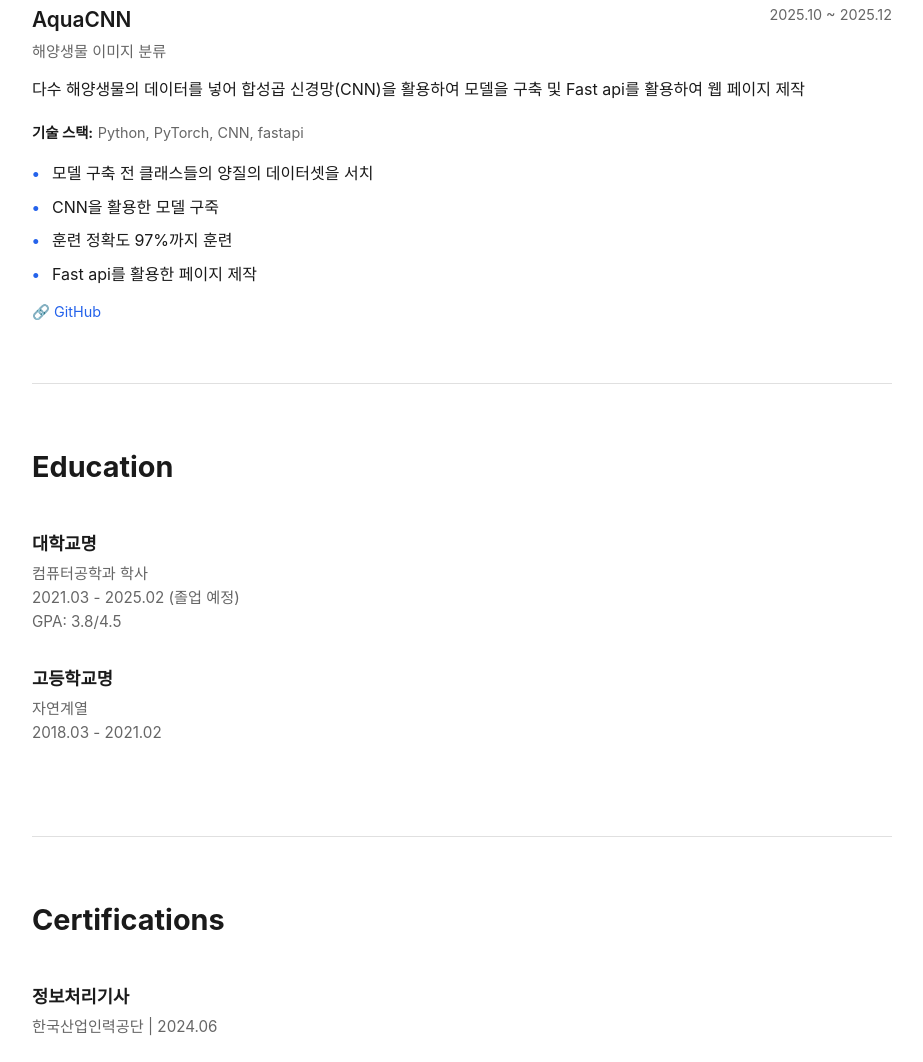
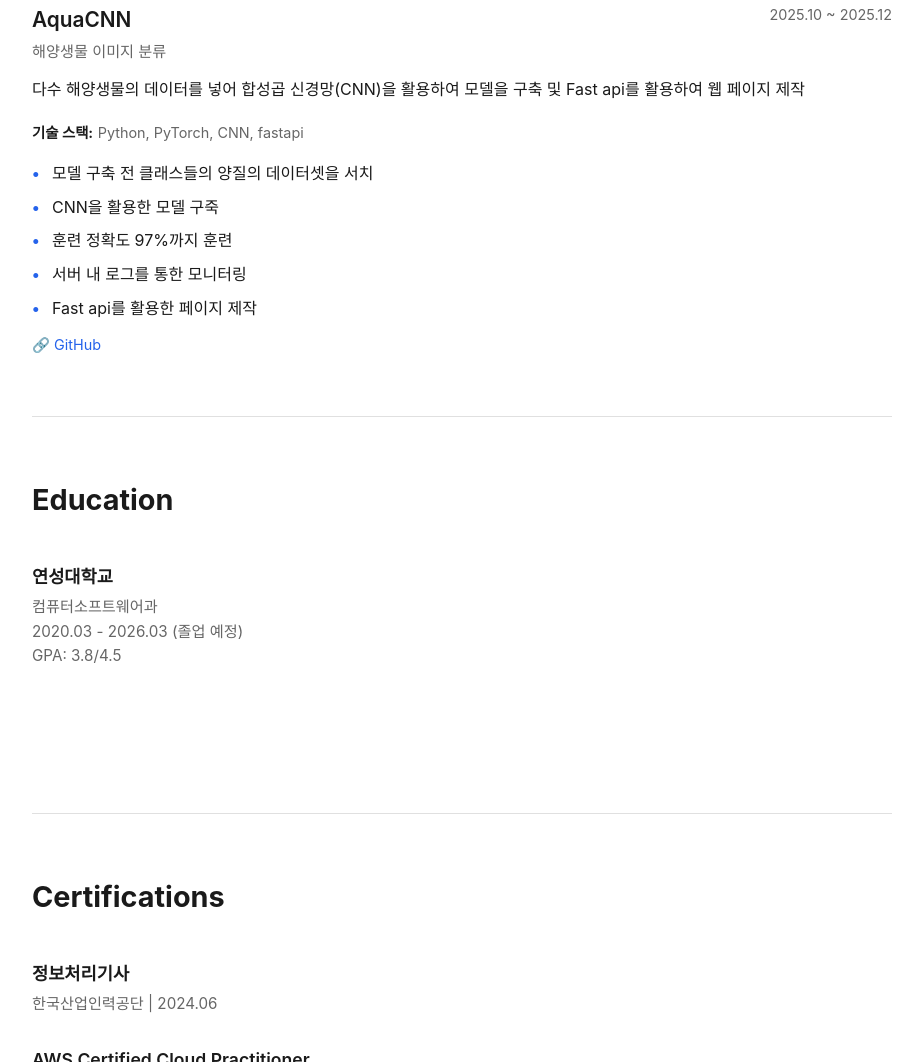
Before and after one commit to MashBung/resume_pages, a plain HTML site: page index.html in a window 1280 px wide. Shown: the part 1830-2892 px from the top of the page, without its empty margins (178-1101 px from the left). Drawn offline with Linux system fonts and the light colour scheme.

Commit message:
Update index.html

```diff
--- a/index.html
+++ b/index.html
@@ -486,6 +486,7 @@
                     <li>모델 구축 전 클래스들의 양질의 데이터셋을 서치</li>
                     <li>CNN을 활용한 모델 구죽</li>
                     <li>훈련 정확도 97%까지 훈련</li>
+                    <li>서버 내 로그를 통한 모니터링</li>
                     <li>Fast api를 활용한 페이지 제작</li>
                 </ul>
 
@@ -502,19 +503,19 @@
             <h2>Education</h2>
 
             <div class="education-item">
-                <h3>대학교명</h3>
+                <h3>연성대학교</h3>
                 <p class="education-details">
-                    컴퓨터공학과 학사<br>
-                    2021.03 - 2025.02 (졸업 예정)<br>
+                    컴퓨터소프트웨어과<br>
+                    2020.03 - 2026.03 (졸업 예정)<br>
                     GPA: 3.8/4.5
                 </p>
             </div>
 
             <div class="education-item">
-                <h3>고등학교명</h3>
+                <h3></h3>
                 <p class="education-details">
-                    자연계열<br>
-                    2018.03 - 2021.02
+                    <br>
+
                 </p>
             </div>
         </section>
```
